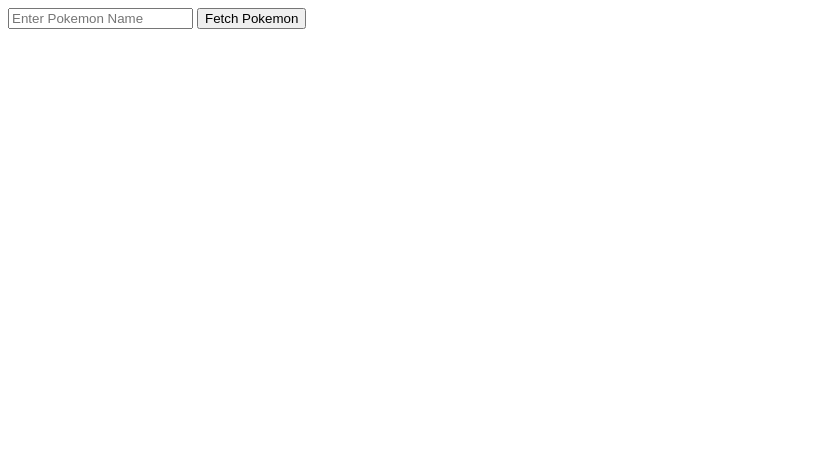
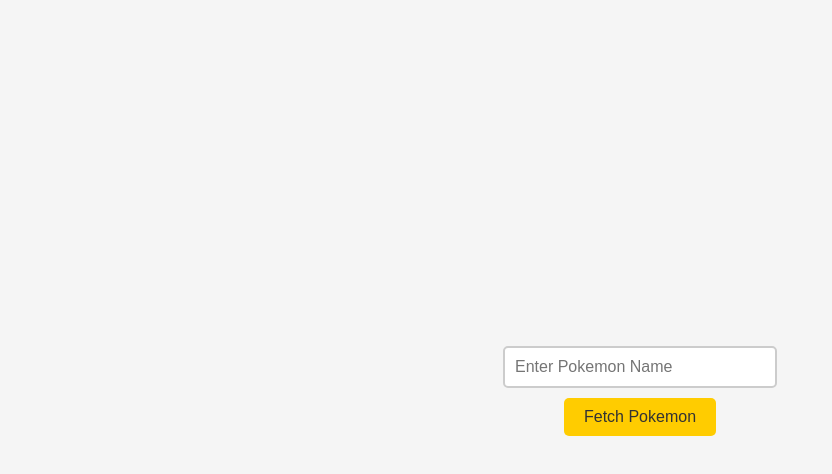
Before and after one commit to Kenyang1/pokedex, a plain HTML site: page index.html in a window 1280 px wide. Shown: the whole page, without its empty margins (0-832 px from the left). Drawn offline with Linux system fonts and the light colour scheme.

Commit message:
second commit

```diff
--- a/index.html
+++ b/index.html
@@ -4,7 +4,7 @@
     <meta charset="UTF-8">
     <meta name="viewport" content="width=device-width, initial-scale=1.0">
     <title>My website</title>
-    <link rel="stylesheet" href="style.css"> <!-- Ensure path is correct -->
+    <link rel="stylesheet" href="styles.css"> <!-- Ensure path is correct -->
 </head>
 <body>
     <input type="text" id="pokemonName" placeholder="Enter Pokemon Name">
```
